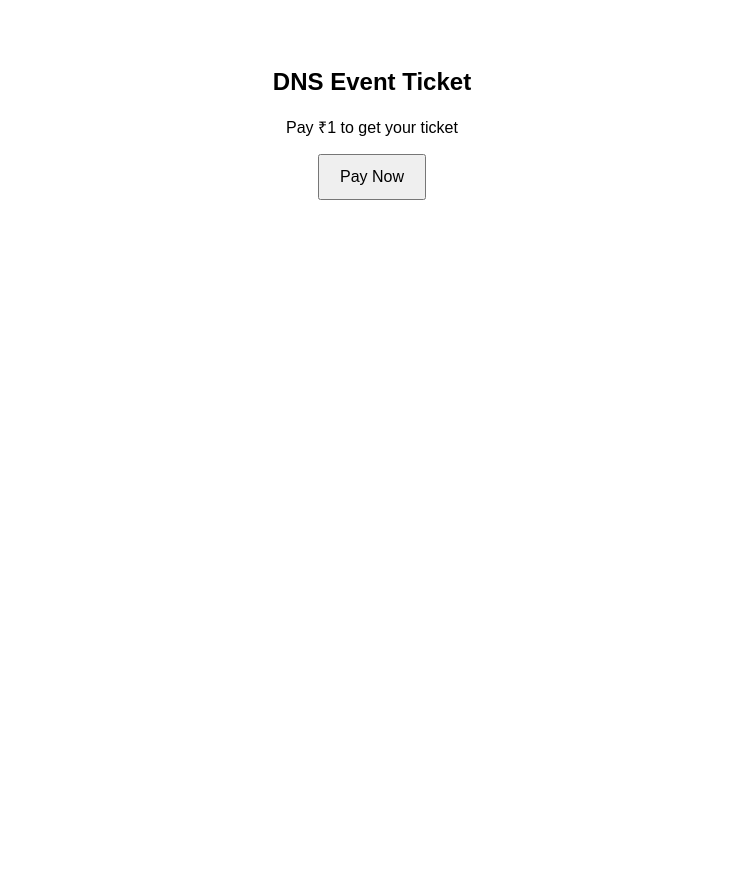
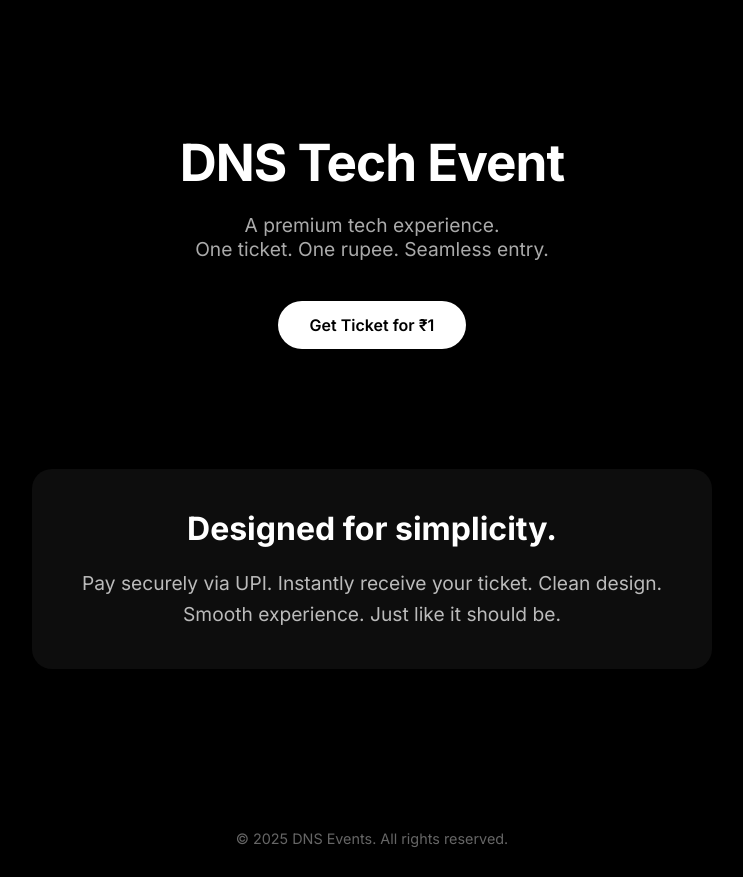
Before and after one commit to DIVYANSH327/dns-event-ticket, a website: page public/index.html in a window 1280 px wide. Shown: the whole page, without its empty margins (268-1011 px from the left). Before the commit the page ends 800 px from the top, so only its background shows below. Drawn offline with Linux system fonts and the light colour scheme.

Commit message:
Update index.html

```diff
--- a/public/index.html
+++ b/public/index.html
@@ -1,18 +1,153 @@
 <!DOCTYPE html>
-<html>
+<html lang="en">
 <head>
-  <title>DNS Event Ticket</title>
-  <meta name="viewport" content="width=device-width, initial-scale=1" />
+  <meta charset="UTF-8" />
+  <title>DNS Event</title>
+  <meta name="viewport" content="width=device-width, initial-scale=1.0" />
+
+  <!-- Razorpay -->
   <script src="https://checkout.razorpay.com/v1/checkout.js"></script>
+
+  <!-- Apple-like font -->
+  <link href="https://fonts.googleapis.com/css2?family=Inter:wght@300;400;600;700&display=swap" rel="stylesheet">
+
+  <style>
+    * {
+      margin: 0;
+      padding: 0;
+      box-sizing: border-box;
+      font-family: 'Inter', sans-serif;
+    }
+
+    body {
+      background: #000;
+      color: #fff;
+      overflow-x: hidden;
+    }
+
+    /* Hero Section */
+    .hero {
+      min-height: 100vh;
+      display: flex;
+      flex-direction: column;
+      justify-content: center;
+      align-items: center;
+      text-align: center;
+      padding: 40px 20px;
+    }
+
+    .hero h1 {
+      font-size: 3.2rem;
+      font-weight: 700;
+      letter-spacing: -1px;
+      opacity: 0;
+      transform: translateY(30px);
+      animation: fadeUp 1s ease forwards;
+    }
+
+    .hero p {
+      margin-top: 20px;
+      font-size: 1.2rem;
+      color: #aaa;
+      max-width: 600px;
+      opacity: 0;
+      transform: translateY(30px);
+      animation: fadeUp 1s ease forwards;
+      animation-delay: 0.3s;
+    }
+
+    /* Button */
+    .pay-btn {
+      margin-top: 40px;
+      padding: 14px 32px;
+      font-size: 1rem;
+      font-weight: 600;
+      color: #000;
+      background: #fff;
+      border: none;
+      border-radius: 30px;
+      cursor: pointer;
+      transition: all 0.3s ease;
+      opacity: 0;
+      transform: translateY(30px);
+      animation: fadeUp 1s ease forwards;
+      animation-delay: 0.6s;
+    }
+
+    .pay-btn:hover {
+      transform: scale(1.05);
+      background: #e5e5e5;
+    }
+
+    /* Footer */
+    .footer {
+      padding: 30px;
+      text-align: center;
+      font-size: 0.9rem;
+      color: #666;
+    }
+
+    /* Animations */
+    @keyframes fadeUp {
+      to {
+        opacity: 1;
+        transform: translateY(0);
+      }
+    }
+
+    /* Glass effect on scroll section */
+    .glass {
+      margin-top: 120px;
+      padding: 40px;
+      max-width: 900px;
+      background: rgba(255,255,255,0.05);
+      backdrop-filter: blur(20px);
+      border-radius: 20px;
+    }
+
+    .glass h2 {
+      font-size: 2rem;
+      margin-bottom: 15px;
+    }
+
+    .glass p {
+      color: #bbb;
+      line-height: 1.6;
+    }
+
+    @media (max-width: 600px) {
+      .hero h1 {
+        font-size: 2.3rem;
+      }
+    }
+  </style>
 </head>
-<body style="font-family: Arial; text-align:center; padding:40px;">
 
-  <h2>DNS Event Ticket</h2>
-  <p>Pay ₹1 to get your ticket</p>
+<body>
 
-  <button onclick="pay()" style="padding:12px 20px; font-size:16px;">
-    Pay Now
-  </button>
+  <section class="hero">
+    <h1>DNS Tech Event</h1>
+    <p>
+      A premium tech experience.<br>
+      One ticket. One rupee. Seamless entry.
+    </p>
+
+    <button class="pay-btn" onclick="pay()">
+      Get Ticket for ₹1
+    </button>
+
+    <div class="glass">
+      <h2>Designed for simplicity.</h2>
+      <p>
+        Pay securely via UPI. Instantly receive your ticket.
+        Clean design. Smooth experience. Just like it should be.
+      </p>
+    </div>
+  </section>
+
+  <div class="footer">
+    © 2025 DNS Events. All rights reserved.
+  </div>
 
 <script>
 async function pay() {
@@ -29,21 +164,17 @@ async function pay() {
       amount: order.amount,
       currency: "INR",
       name: "DNS",
-      description: "Event Ticket ₹1",
+      description: "DNS Tech Event Ticket",
       order_id: order.id,
+      theme: { color: "#000000" },
       handler: function (response) {
-        alert(
-          "Payment Successful 🎉\nPayment ID: " +
-          response.razorpay_payment_id
-        );
+        alert("Payment Successful 🎉\nPayment ID: " + response.razorpay_payment_id);
       }
     };
 
-    const rzp = new Razorpay(options);
-    rzp.open();
-
+    new Razorpay(options).open();
   } catch (err) {
-    alert("Error: " + err.message);
+    alert("Something went wrong");
   }
 }
 </script>
```
